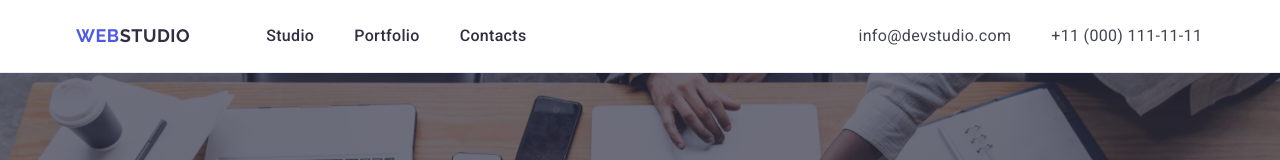
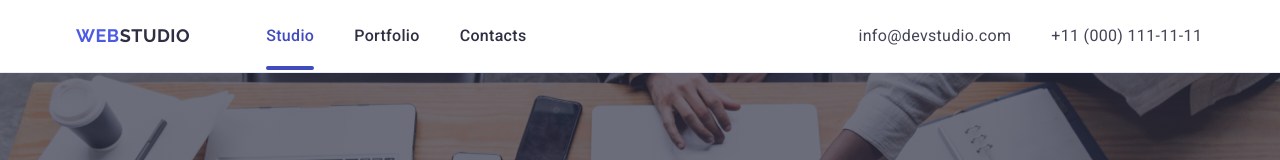
Before and after one commit to Yelyzaveta756/goit-markup-hw-04, a plain HTML site: page index.html in a window 1280 px wide. Shown: the top 160 px of the page. Drawn offline with nearby package versions, Linux system fonts and the light colour scheme.

Commit message:
add navigation after

```diff
--- a/css/styles.css
+++ b/css/styles.css
@@ -104,7 +104,6 @@ button {
 
 .navigation-item {
     margin-right: 40px;
-    position: relative;
     color: #404bbf;
 }
 
@@ -118,7 +117,41 @@ button {
     letter-spacing: 0.02em;
     color: #2e2f42;
     padding: 24px 0;
+    transition: color 250ms cubic-bezier(0.4, 0, 0.2, 1);
 }
+
+.navigation-link-first {
+    font-size: 16px;
+    font-weight: 500;
+    line-height: 1.5;
+    letter-spacing: 0.02em;
+    color: #404BBF;
+    padding: 24px 0;
+    position: relative;
+}
+
+.navigation-link-first::after {
+    content:'';
+    position: absolute;
+    left: 0;
+    bottom: -1px;
+    height: 4px;
+    background-color: #404bbf;
+    border-radius: 2px;
+    width: 100%;
+}
+
+/* position: relative;
+    top: 25px;
+  display: flex;
+  margin-left: auto;
+  margin-right: auto;
+  margin-top: -4px;
+  content: '';
+  width: 100%;
+  height: 4px;
+  border-radius: 2px;
+  background-color: #404BBF; */
 
 .navigation-link:hover,
 .navigation-link:focus {
@@ -144,6 +177,7 @@ button {
     letter-spacing: 0.02em;
     color:#434455;
     padding: 24px 0;
+    transition: color 250ms cubic-bezier(0.4, 0, 0.2, 1);
 
 }
 
--- a/index.html
+++ b/index.html
@@ -21,7 +21,7 @@
             <a href="./index.html" class="logotype">Web<span class="logotype-span">Studio</span></a>
             <ul class="navigation-list list">
                 <li class="navigation-item">
-                    <a href="./index.html" class="navigation-link">Studio</a>
+                    <a href="./index.html" class="navigation-link-first">Studio</a>
                 </li>
                 <li class="navigation-item">
                     <a href="" class="navigation-link">Portfolio</a>
```
